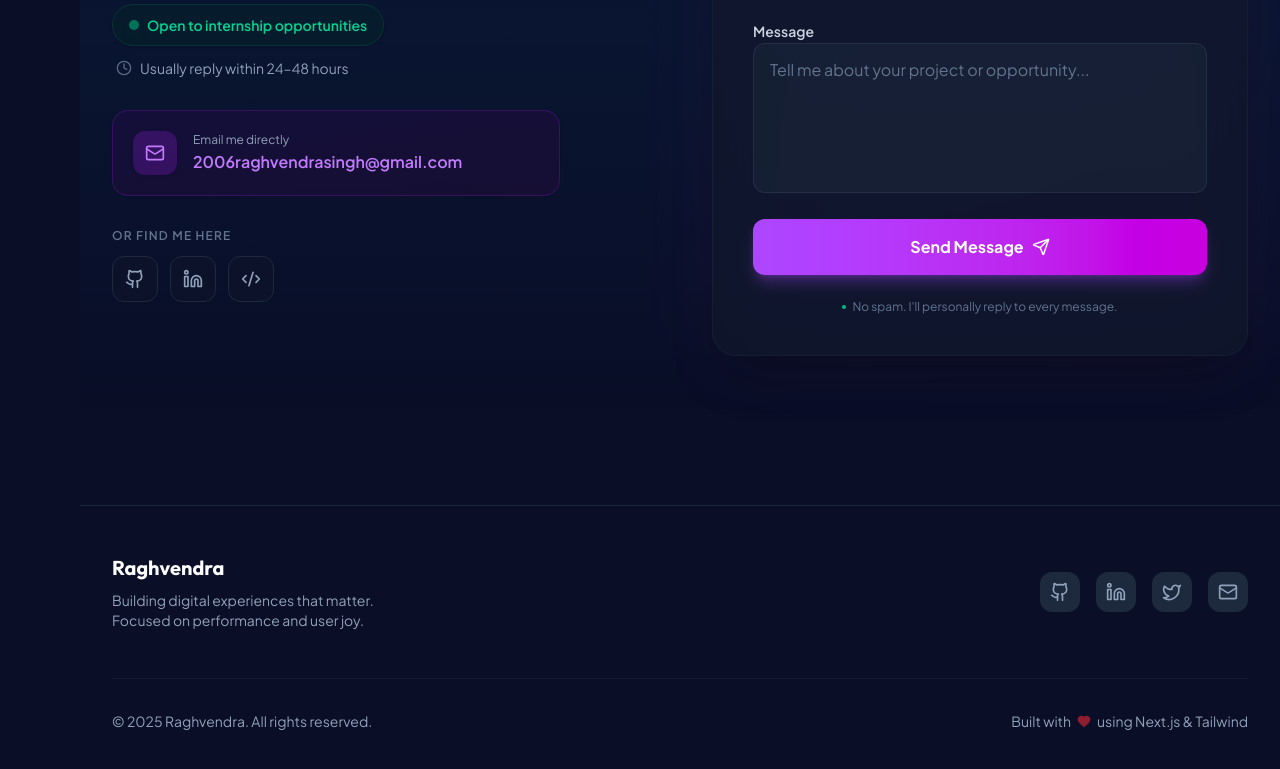
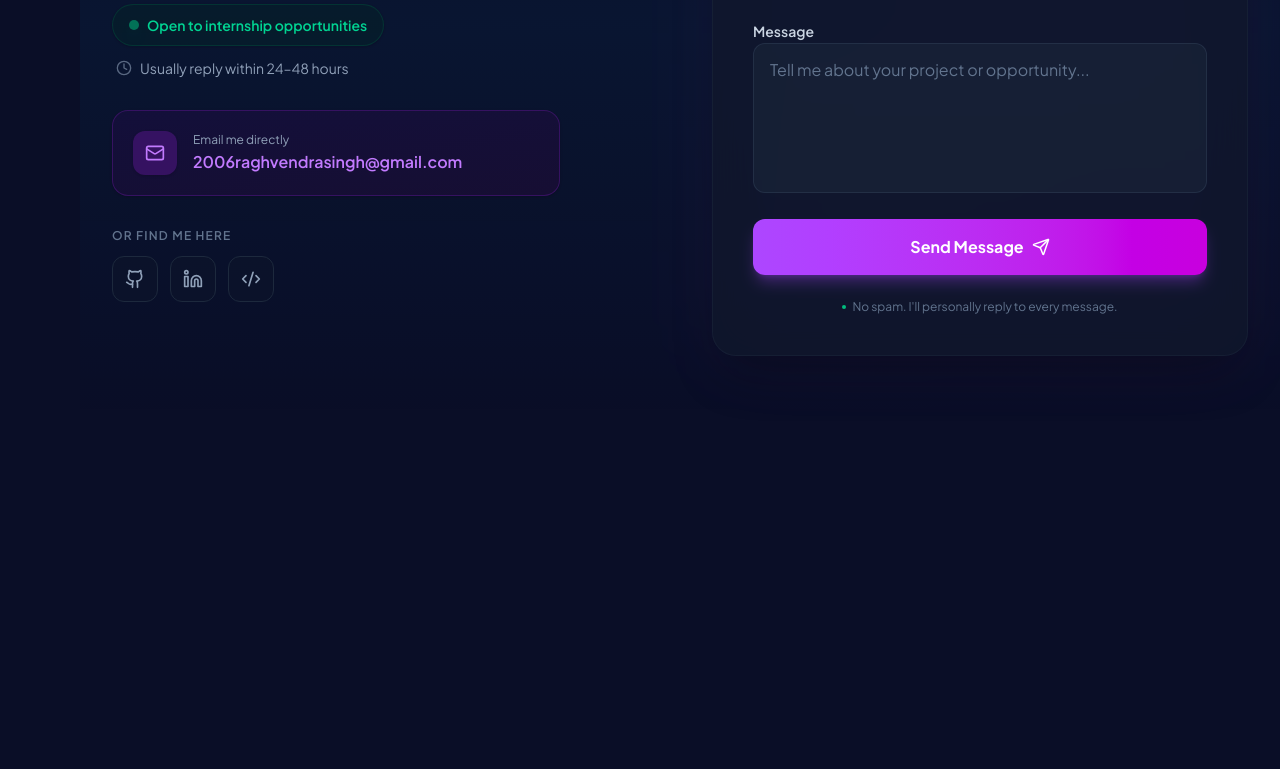
Before and after one commit to 23raghvendra/PersonalPortfolio, a Next.js app: page / in a window 1280 px wide. Shown: the part 5261-6030 px from the top of the page. After the commit the page ends 5766 px from the top, so only its background shows below. Built offline with nearby package versions, Linux system fonts and the light colour scheme.

Commit message:
committing small error

```diff
--- a/src/app/(site)/layout.jsx
+++ b/src/app/(site)/layout.jsx
@@ -1,4 +1,4 @@
-import { Footer } from "@/components/Footer";
+
 import { Sidebar } from "@/components/Sidebar";
 import { ScrollToTop } from "@/components/ScrollToTop";
 
@@ -13,7 +13,7 @@ export default function SiteLayout({ children }) {
                 <main className="flex-grow px-4 md:px-0">
                     {children}
                 </main>
-                <Footer />
+
             </div>
         </div>
     );
```
Also changed, not shown: 1 other file (tests, documents, lock files or other folders).
